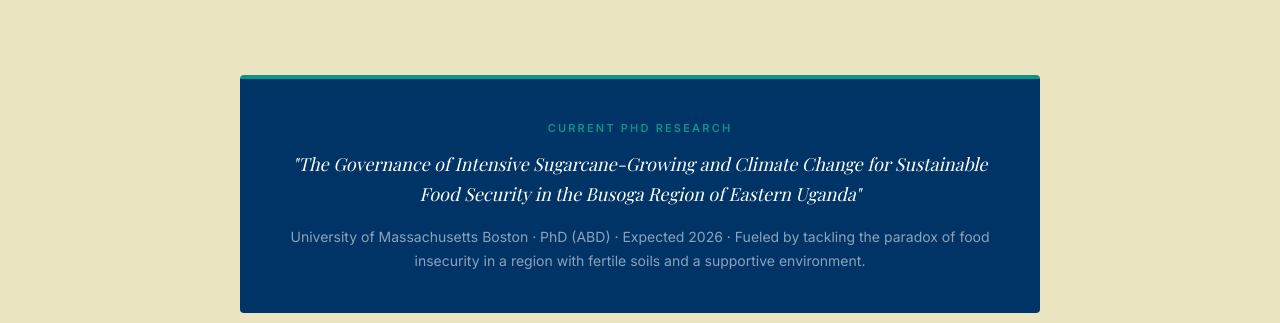
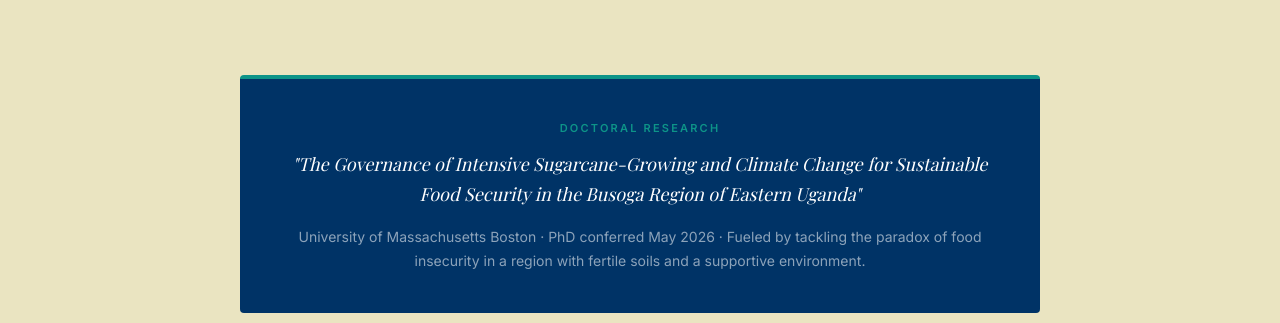
Before and after one commit to Mark123Tyson/newjamesbkintu, a React (Create React App) app: page / in a window 1280 px wide. Shown: the part 9786-10109 px from the top of the page. Built offline with nearby package versions, Linux system fonts and the light colour scheme; a web font is replaced by a local one.

Commit message:
Update PhD research title and expected graduation date

```diff
--- a/src/components/Research.jsx
+++ b/src/components/Research.jsx
@@ -102,7 +102,7 @@ export default function Research() {
           color: C.teal,
           marginBottom: 12
         }}>
-          Current PhD Research
+          Doctoral Research
         </div>
 
         <p style={{
@@ -124,7 +124,7 @@ export default function Research() {
           textAlign: "center",
           margin: 0
         }}>
-          University of Massachusetts Boston · PhD (ABD) · Expected 2026 · Fueled by tackling the paradox of food insecurity in a region with fertile soils and a supportive environment.
+          University of Massachusetts Boston · PhD conferred May 2026 · Fueled by tackling the paradox of food insecurity in a region with fertile soils and a supportive environment.
         </p>
       </div>
     </section>
```
